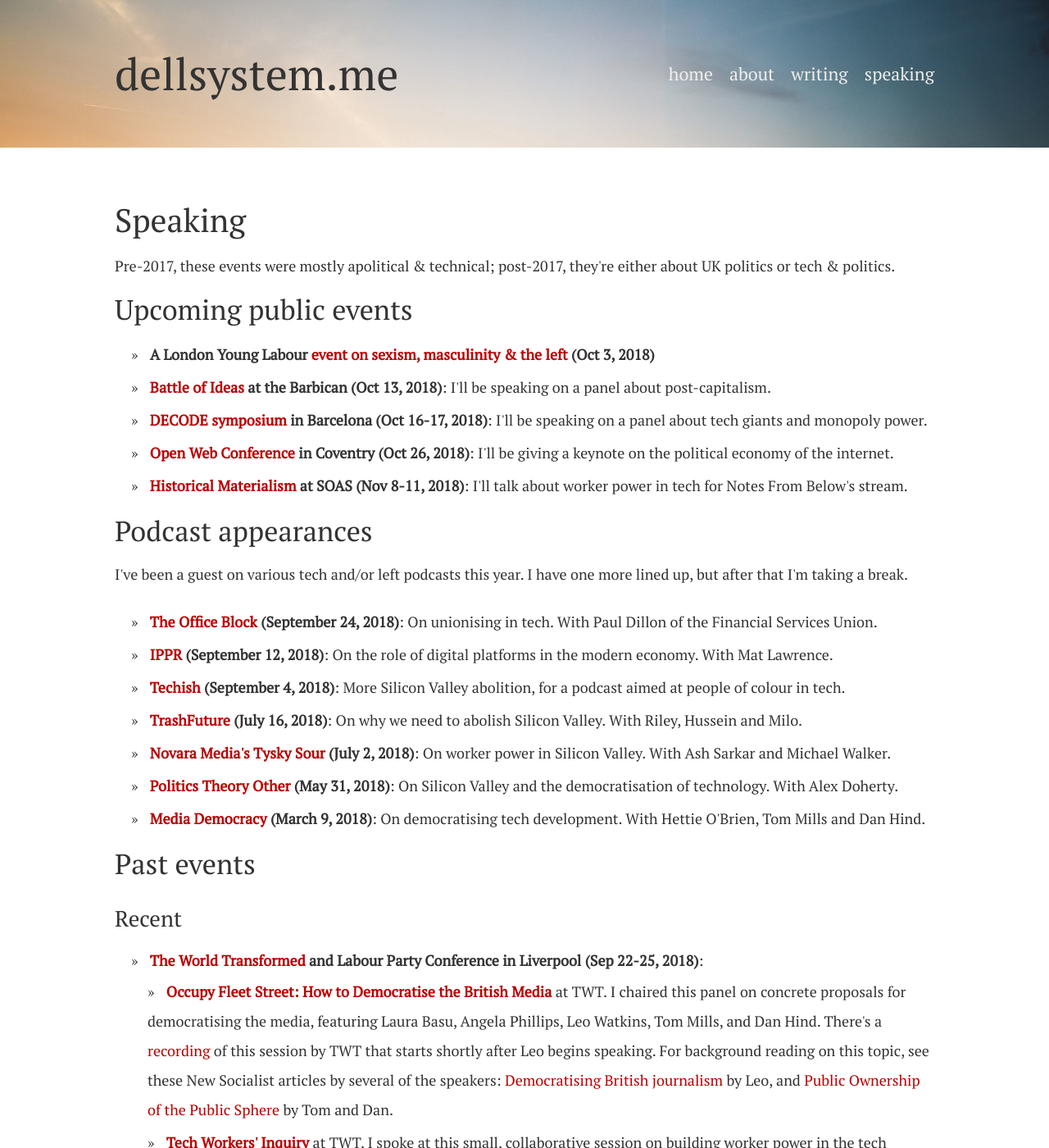
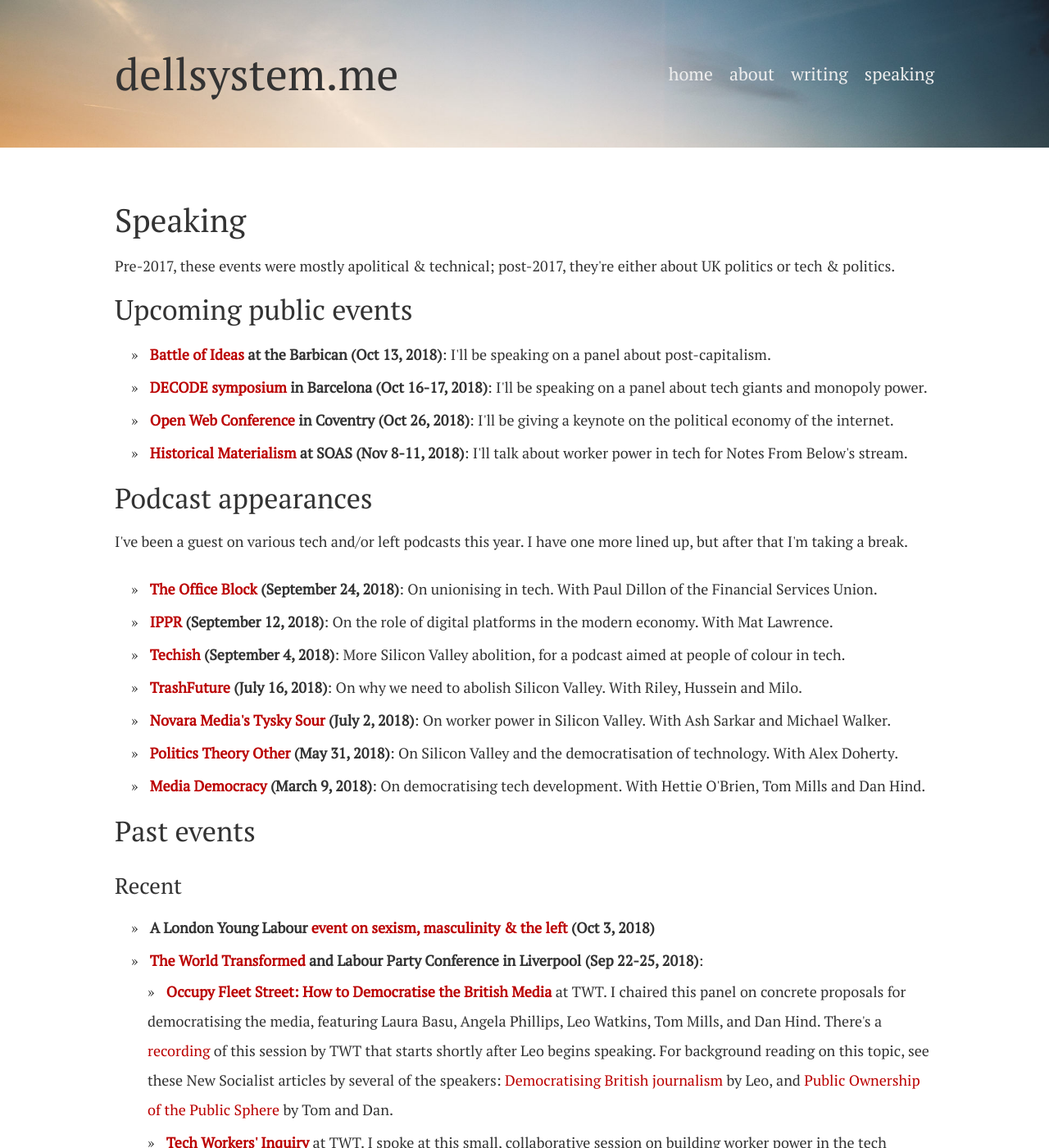
Before and after one commit to dellsystem/dellsystem.github.io, a Jekyll site: the page built from speaking/index.html, in a window 1280 px wide and 1400 px high. Shown: the whole window at 82% size. Built offline with Jekyll 4.4.1, drawn with Linux system fonts in a browser that asks for light colours; part of the change alters nothing that is shown.

```diff
--- a/_includes/past.html
+++ b/_includes/past.html
@@ -1,6 +1,7 @@
 <h3>Recent</h3>
 
 <ul>
+	<li><strong>A London Young Labour <a href="https://www.facebook.com/events/253076005400084/">event on sexism, masculinity &amp; the left</a> (Oct 3, 2018)</strong></li>
 	<li><strong><a href="https://theworldtransformed.org">The World Transformed</a> and Labour Party Conference in Liverpool (Sep 22-25, 2018)</strong>:<ul>
 		<li>
 			<strong><a href="https://theworldtransformed.org/sessions/occupy-fleet-street">Occupy Fleet Street: How to Democratise the British Media</a></strong> at TWT. I chaired this panel on concrete proposals for democratising the media, featuring Laura Basu, Angela Phillips, Leo Watkins, Tom Mills, and Dan Hind. There's a <a href="https://soundcloud.com/theworldtransformed/occup-fleet-street-how-to-democratise-the-british-media">recording</a> of this session by TWT that starts shortly after Leo begins speaking. For background reading on this topic, see these New Socialist articles by several of the speakers: <a href="https://newsocialist.org.uk/democratising-british-journalism/">Democratising British journalism</a> by Leo, and <a href="https://newsocialist.org.uk/public-ownership-of-the-public-sphere/">Public Ownership of the Public Sphere</a> by Tom and Dan.
--- a/_includes/upcoming.html
+++ b/_includes/upcoming.html
@@ -1,5 +1,4 @@
 <ul>
-	<li><strong>A London Young Labour <a href="https://www.facebook.com/events/253076005400084/">event on sexism, masculinity &amp; the left</a> (Oct 3, 2018)</strong></li>
 	<li><strong><a href="https://www.battleofideas.org.uk/session/from-robots-to-ubi-is-capitalism-digging-its-own-grave/">Battle of Ideas</a> at the Barbican (Oct 13, 2018)</strong>: I'll be speaking on a panel about post-capitalism.</li>
 	<li><strong><a href="https://www.decodeproject.eu/events/beyond-surveillance-capitalism-reclaiming-digital-sovereignty">DECODE symposium</a> in Barcelona (Oct 16-17, 2018)</strong>: I'll be speaking on a panel about tech giants and monopoly power.</li>
 	<li><strong><a href="https://www.conf.owlteh.org">Open Web Conference</a> in Coventry (Oct 26, 2018)</strong>: I'll be giving a keynote on the political economy of the internet.</li>
```
